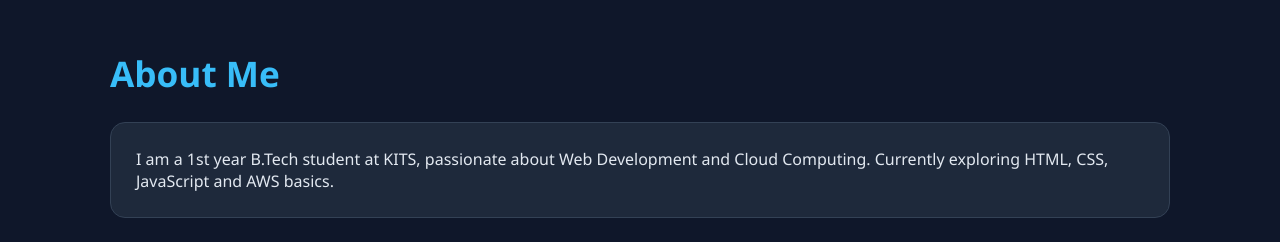
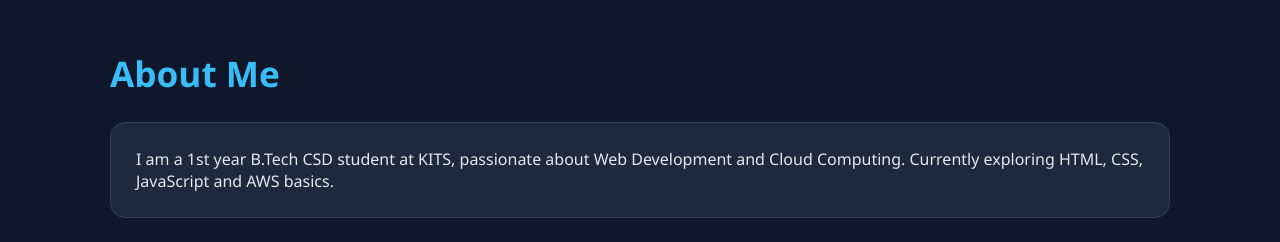
Before and after one commit to rachamallapranavi/portfolio-website, a plain HTML site: page index.html in a window 1280 px wide. Shown: the part 831-1073 px from the top of the page. Drawn offline with Linux system fonts and the light colour scheme.

Commit message:
Update index.html

```diff
--- a/index.html
+++ b/index.html
@@ -43,7 +43,7 @@ footer{text-align:center;padding:30px;color:#64748b}
 <section id="about">
 <h2>About Me</h2>
 <div class="card">
-<p>I am a 1st year B.Tech student at KITS, passionate about Web Development and Cloud Computing. Currently exploring HTML, CSS, JavaScript and AWS basics.</p>
+<p>I am a 1st year B.Tech CSD student at KITS, passionate about Web Development and Cloud Computing. Currently exploring HTML, CSS, JavaScript and AWS basics.</p>
 </div>
 </section>
 
```
